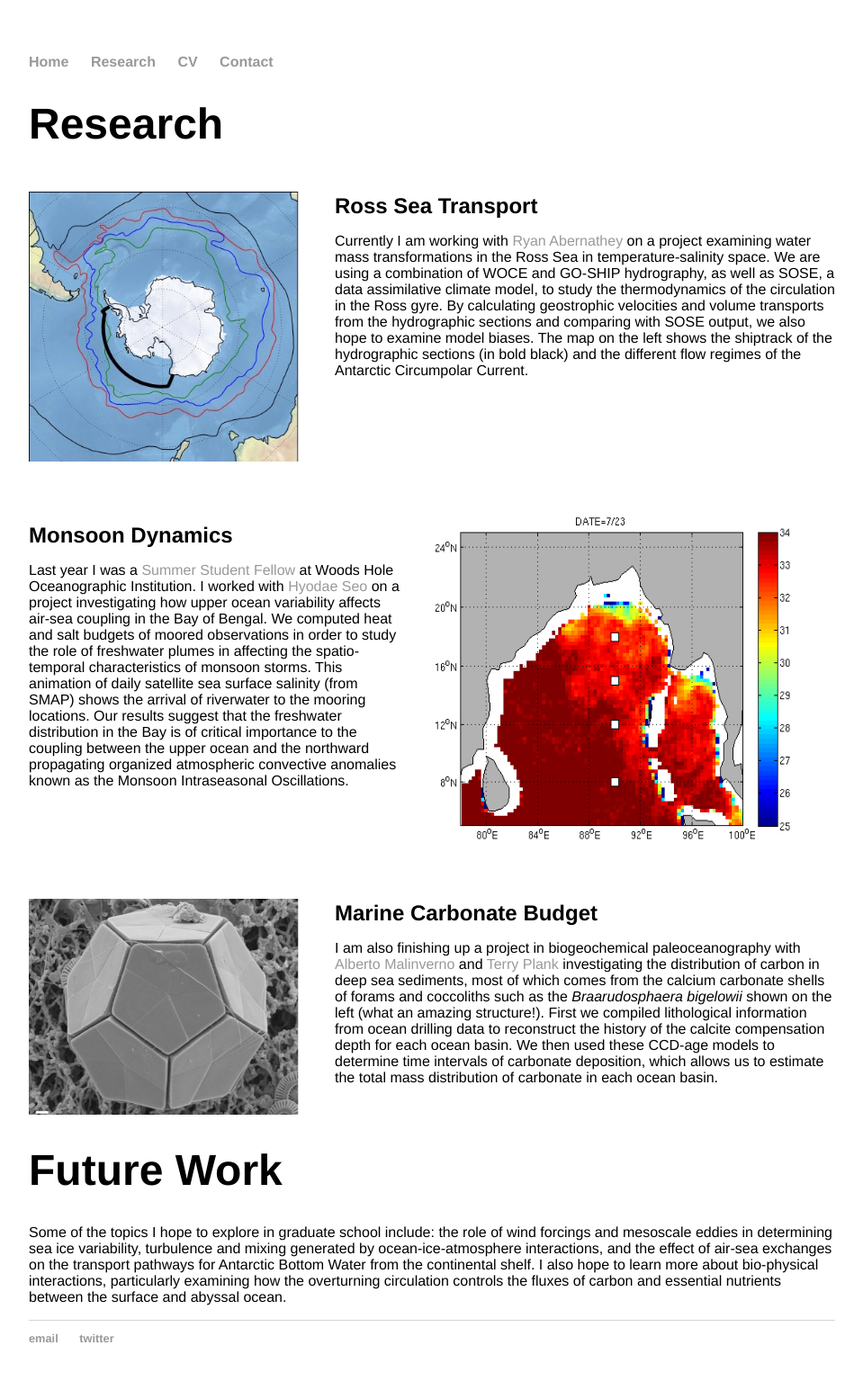
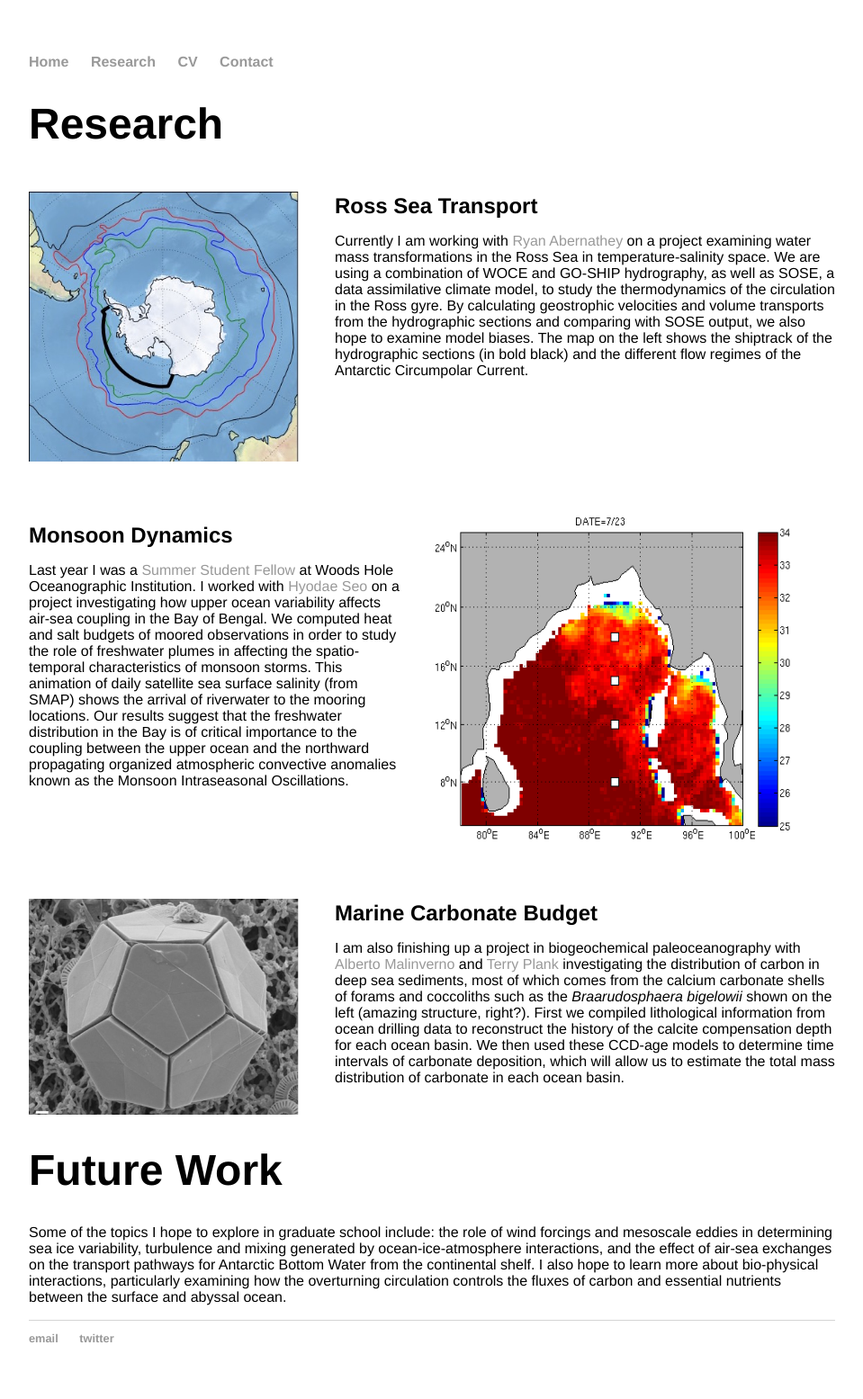
Before and after one commit to cprend/cprend.github.io, a Jekyll site: the page research/index.html, which Jekyll copies as it is, in a window 1280 px wide. Shown: the whole page at 90% size, without its empty margins (160-1119 px from the left). Built offline with Jekyll 4.4.1, drawn with Linux system fonts in a browser that asks for light colours.

Commit message:
Update index.html

```diff
--- a/research/index.html
+++ b/research/index.html
@@ -48,8 +48,8 @@
 			<p>I am also finishing up a project in biogeochemical paleoceanography with <a href="http://www.ldeo.columbia.edu/~alberto/">Alberto Malinverno</a> and
 			<a href="http://www.ldeo.columbia.edu/~tplank/Plank-2015/Welcome.html">Terry Plank</a> investigating the distribution of carbon in deep sea sediments, most of
 			which comes from the calcium carbonate shells of forams and coccoliths such as the <em> Braarudosphaera bigelowii </em> shown
-			on the left (what an amazing structure!). First we compiled lithological information from ocean drilling data to reconstruct the history of the calcite compensation
-			depth for each ocean basin. We then used these CCD-age models to determine time intervals of carbonate deposition, which allows us to
+			on the left (amazing structure, right?). First we compiled lithological information from ocean drilling data to reconstruct the history of the calcite compensation
+			depth for each ocean basin. We then used these CCD-age models to determine time intervals of carbonate deposition, which will allow us to
 			estimate the total mass distribution of carbonate in each ocean basin.</p><br/>
 
 	<h1>Future Work</h1>
```
